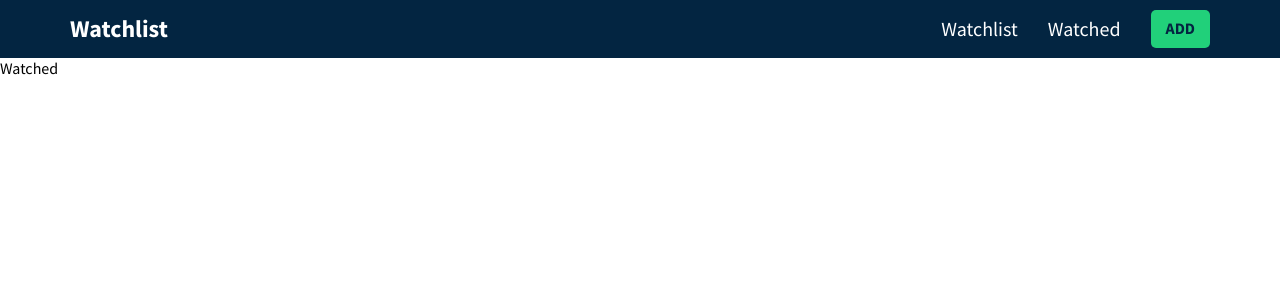
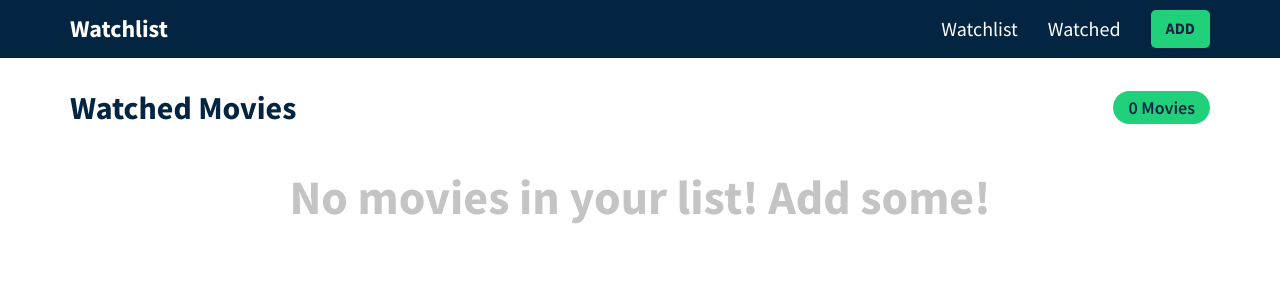
Before and after one commit to jordonkane/my-movie-list, a React (Create React App) app: page /watched in a window 1280 px wide. Shown: the top 300 px of the page. Built offline with nearby package versions, Linux system fonts and the light colour scheme.

Commit message:
Updated movie control functionality 🎥

```diff
--- a/src/components/Add.js
+++ b/src/components/Add.js
@@ -31,8 +31,7 @@
   return (
 
     /*
-      Styling with markup
-      Added input to search for movies
+      Styling & input for searching movies
     */
 
     <div className="add-page">
--- a/src/components/MovieControls.js
+++ b/src/components/MovieControls.js
@@ -12,9 +12,9 @@
 
   return (
     <div className="inner-card-controls">
-      {type === "watchlist" && ( // Styling & buttons
+      {type === "watchlist" && ( // Styling & action buttons
         <>
-          <button className="ctrl-btn" onClick={() => addMovieToWatched(movie)}>
+          <button className="ctrl-btn" onClick={() => addMovieToWatched(movie) }>
             <i className="fa-fw far fa-eye"></i>
           </button>
 
@@ -27,7 +27,7 @@
         </>
       )}
 
-      {type === "watched" && ( // Styling & buttons
+      {type === "watched" && ( // Styling & action buttons
         <>
           <button className="ctrl-btn" onClick={() => moveToWatchlist(movie)}>
             <i className="fa-fw far fa-eye-slash"></i>
--- a/src/components/Watched.js
+++ b/src/components/Watched.js
@@ -1,7 +1,33 @@
-import React from 'react'
+import React, { useContext } from "react";
+import { GlobalContext } from "../context/GlobalState";
+import { MovieCard } from "./MovieCard";
 
 export const Watched = () => {
+
+  // Import watched movies
+  const { watched } = useContext(GlobalContext);
+
   return (
-    <div>Watched</div>
-  )
-}
+    <div className="movie-page">
+      <div className="container">
+        <div className="header">
+          <h1 className="heading">Watched Movies</h1>
+
+          <span className="count-pill">
+            {watched.length} {watched.length === 1 ? "Movie" : "Movies"}
+          </span>
+        </div>
+
+        {watched.length > 0 ? ( // Movie grid
+          <div className="movie-grid">
+            {watched.map((movie) => ( // Map through watched
+              <MovieCard movie={movie} key={movie.id} type="watched" />
+            ))}
+          </div>
+        ) : ( // Return if array length is 0 (no movies)
+          <h2 className="no-movies">No movies in your list! Add some!</h2>
+        )}
+      </div>
+    </div>
+  );
+};
--- a/src/context/GlobalState.js
+++ b/src/context/GlobalState.js
@@ -28,25 +28,25 @@
     localStorage.setItem("watched", JSON.stringify(state.watched));
   }, [state]);
 
-  // Action
-  const addMovieToWatchlist = (movie) => {
-    dispatch({ type: "ADD_MOVIE_TO_WATCHLIST", payload: movie });
+  // Actions
+  const addMovieToWatchlist = (movie) => { // Add movie to watchlist
+    dispatch({ type: "ADD_MOVIE_TO_WATCHLIST", payload: movie }); // Filter through array
   };
 
-  const removeMovieFromWatchlist = (id) => {
-    dispatch({ type: "REMOVE_MOVIE_FROM_WATCHLIST", payload: id });
+  const removeMovieFromWatchlist = (id) => { // Remove movie from watchlist
+    dispatch({ type: "REMOVE_MOVIE_FROM_WATCHLIST", payload: id }); // Filter through array
   };
 
-  const addMovieToWatched = (movie) => {
-    dispatch({ type: "ADD_MOVIE_TO_WATCHED", payload: movie });
+  const addMovieToWatched = (movie) => { // Add movie to watched
+    dispatch({ type: "ADD_MOVIE_TO_WATCHED", payload: movie }); // Filter through array
   };
 
-  const moveToWatchlist = (movie) => {
-    dispatch({ type: "MOVE_TO_WATCHLIST", payload: movie });
+  const moveToWatchlist = (movie) => { // Move movie to watched
+    dispatch({ type: "MOVE_TO_WATCHLIST", payload: movie }); // Filter through array
   };
 
-  const removeFromWatched = (id) => {
-    dispatch({ type: "REMOVE_FROM_WATCHED", payload: id });
+  const removeFromWatched = (id) => { // Remove movie from watched
+    dispatch({ type: "REMOVE_FROM_WATCHED", payload: id }); // Filter through array
   };
 
   return (
```
Also changed, not shown: src/context/AppReducer.js (+7 -0 lines).
